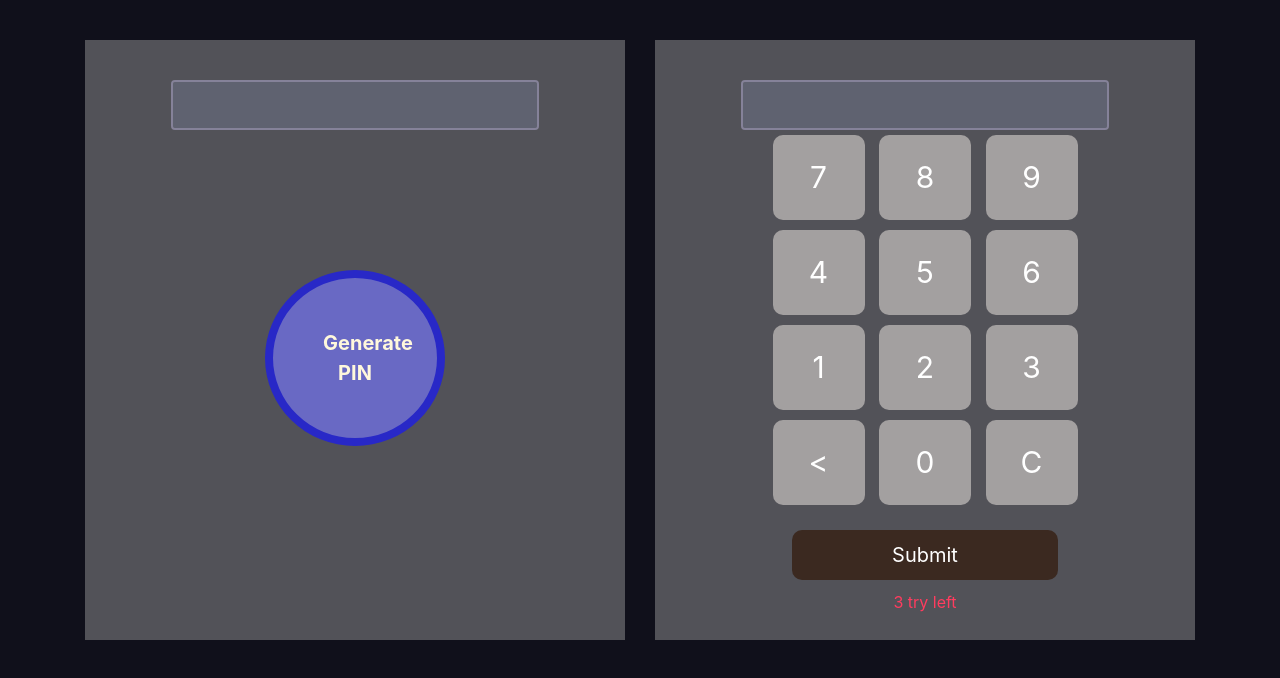
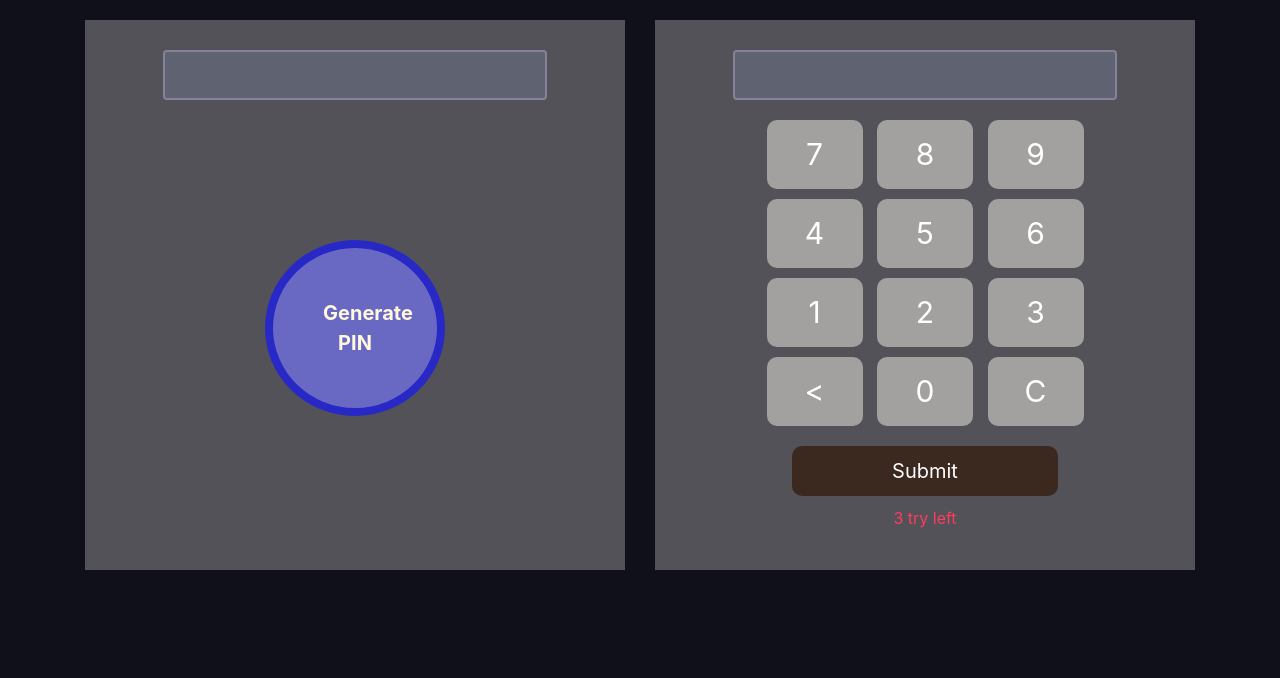
Before and after one commit to Kanis-Fatema-Shanta/pin-matching, a plain HTML site: page index.html in a window 1280 px wide. Drawn offline with nearby package versions, Linux system fonts and the light colour scheme.

Commit message:
pin-matcher-js finished

```diff
--- a/app.js
+++ b/app.js
@@ -107,7 +107,7 @@ document.getElementById("create-pin").addEventListener("click",function(){
     display("submit","block")
     document.getElementById("submit").style.margin = "auto";
     document.getElementById("submit").style.marginTop ="20px";
-    display("notify","none")
+    display("warning","none")
     document.getElementById("tryLeft").innerText = 3;
     display("wrongPinNotify","none")
     display("rightpinNotify","none")
--- a/style.css
+++ b/style.css
@@ -3,13 +3,13 @@ body {
     height: 100vh;
 }
 .container {
-    margin-top: 40px;
+    margin-top: 20px;
 }
 
 .half-wide-pin ,.half-wide-input   {
-    height: 600px;
+    height: 550px;
     background: #525258;
-    padding: 40px;
+    padding: 30px;
     color: white;
     text-align: center;
 }
@@ -37,6 +37,7 @@ input[type='text']:focus {
 }
 .numbers {
     margin: 25px ,0;
+    padding-top: 15px;
 }
 
 
@@ -48,7 +49,7 @@ input[type='text']:focus {
     width: 20%;
     background:rgb(163, 160, 160);
     color: white;
-    padding: 20px;
+    padding: 12px;
     margin: 5px;
     display: inline-block;
     font-size: 30px;
@@ -64,7 +65,7 @@ input[type='text']:focus {
     color: black;
 }
 .submit-btn{
-    margin-top: 20px;
+    margin-top: 15px;
     padding: 10px 100px;
     border-radius: 10px;
     background: rgb(59, 41, 32);
```
